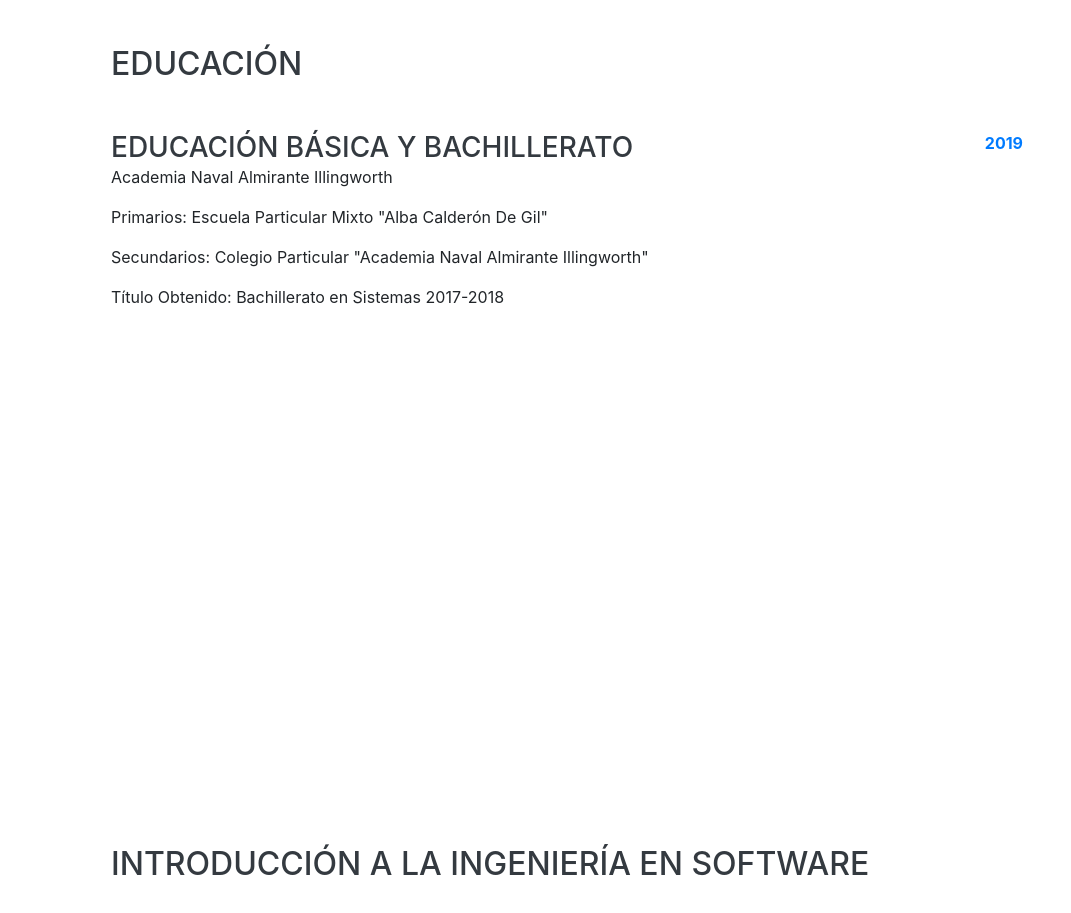
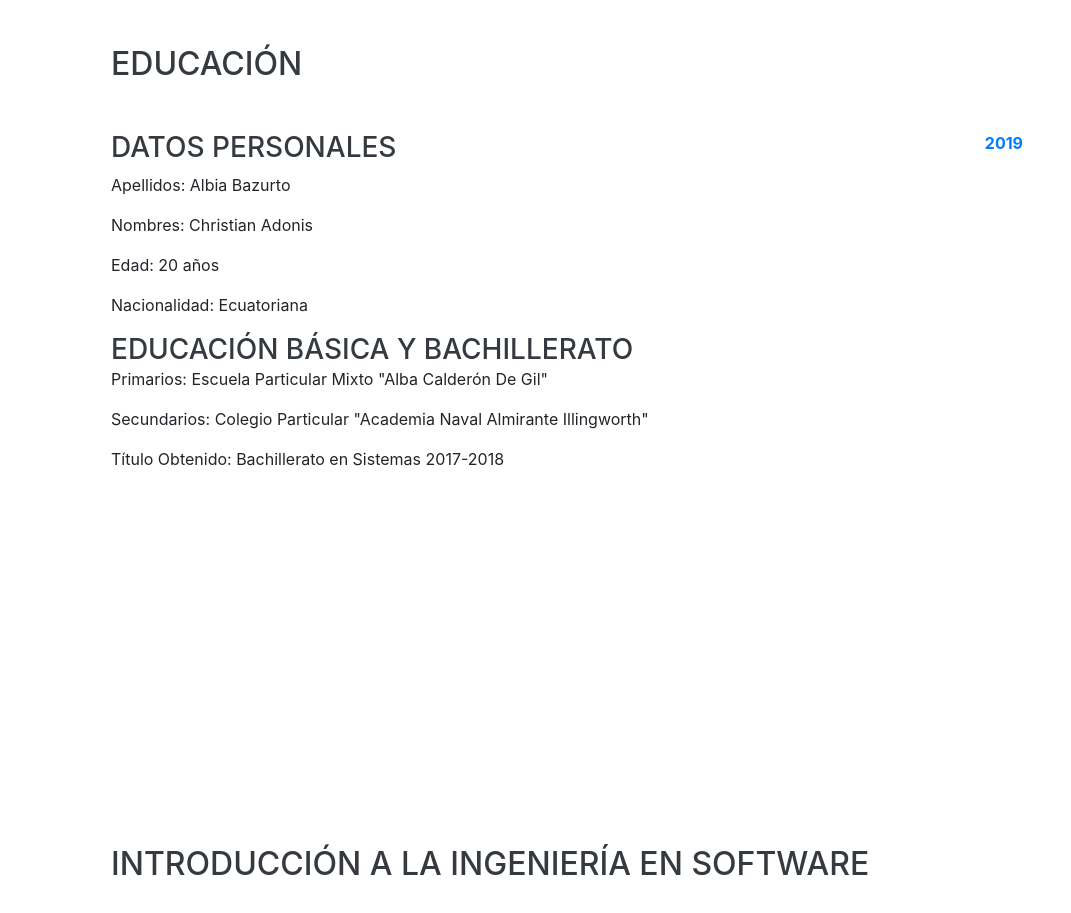
Before and after one commit to Christian20b/Christian20b.github.io, a website with bundled scripts: page index.html in a window 1280 px wide. Shown: the part 804-1717 px from the top of the page, without its empty margins (209-1280 px from the left). Built offline with nearby package versions, Linux system fonts and the light colour scheme; a web font is replaced by a local one.

Commit message:
Update index.html

```diff
--- a/index.html
+++ b/index.html
@@ -113,8 +113,13 @@
 
         <div class="resume-item d-flex flex-column flex-md-row justify-content-between mb-5">
           <div class="resume-content">
+            <h3 class="mb-o">Datos Personales</h3>
+
+            <p>Apellidos:        Albia Bazurto </p>
+            <p>Nombres:          Christian Adonis</p>
+            <p>Edad:             20 años</p>
+            <p>Nacionalidad:     Ecuatoriana</p>
             <h3 class="mb-0">Educación Básica y Bachillerato</h3>
-            <p>Academia Naval Almirante Illingworth</p>
             <p>Primarios:  Escuela Particular Mixto "Alba Calderón De Gil"</p>
             <p>Secundarios: Colegio Particular "Academia Naval Almirante Illingworth"</p>
             <p>Título Obtenido: Bachillerato en Sistemas 2017-2018 </p>
```
